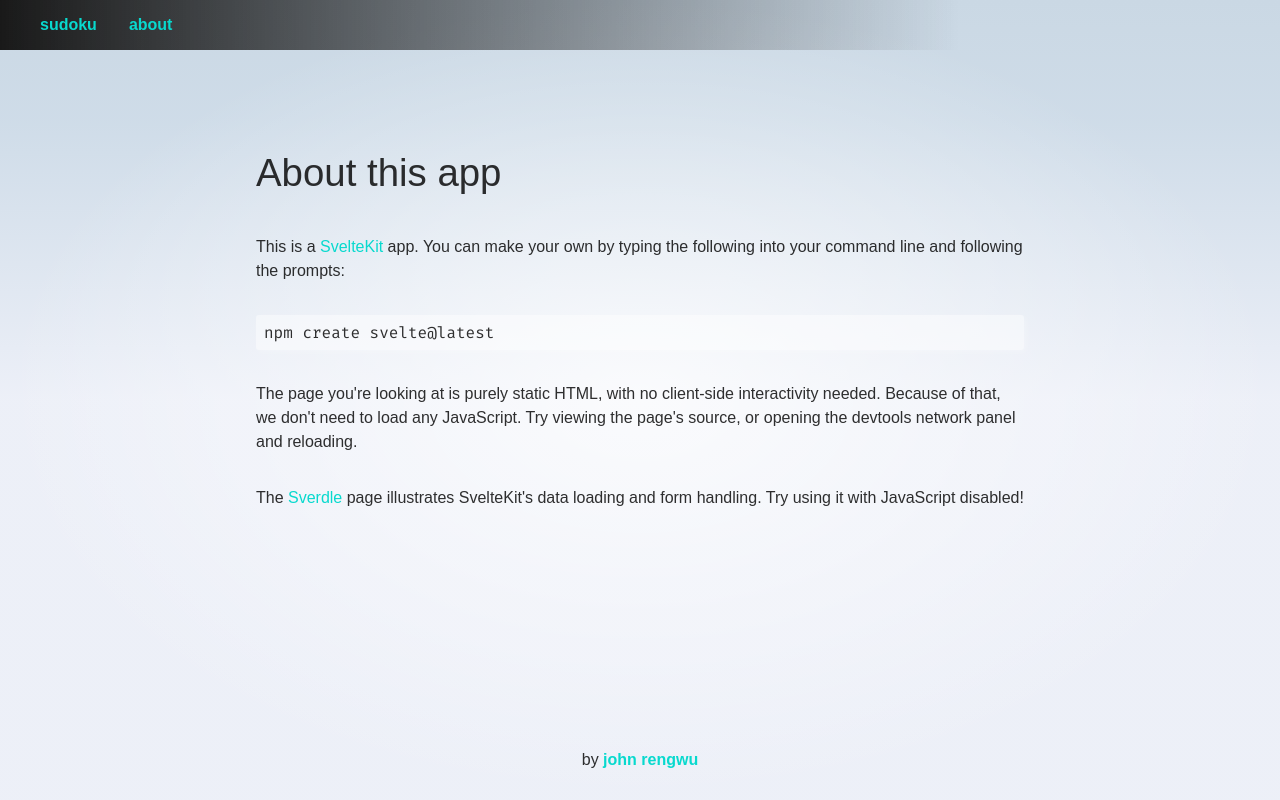
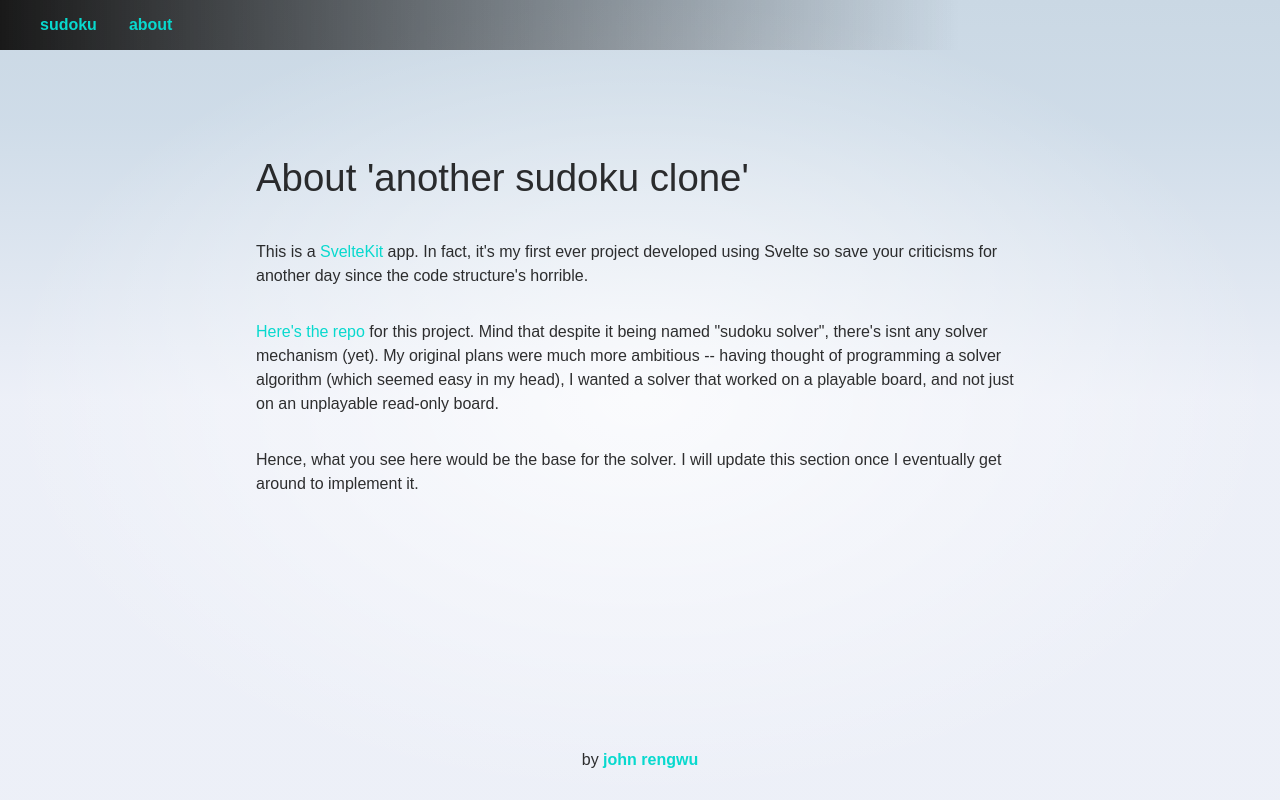
Before and after one commit to johngohrw/sudoku-solver, a SvelteKit app: page /about in a window 1280 px wide. Built offline with nearby package versions, Linux system fonts and the light colour scheme.

Commit message:
feat: add about section

```diff
--- a/src/routes/about/+page.svelte
+++ b/src/routes/about/+page.svelte
@@ -4,23 +4,23 @@
 </svelte:head>
 
 <div class="text-column">
-	<h1>About this app</h1>
+	<h1>About 'another sudoku clone'</h1>
 
 	<p>
-		This is a <a href="https://kit.svelte.dev">SvelteKit</a> app. You can make your own by typing the
-		following into your command line and following the prompts:
-	</p>
-
-	<pre>npm create svelte@latest</pre>
-
-	<p>
-		The page you're looking at is purely static HTML, with no client-side interactivity needed.
-		Because of that, we don't need to load any JavaScript. Try viewing the page's source, or opening
-		the devtools network panel and reloading.
+		This is a <a href="https://kit.svelte.dev">SvelteKit</a> app. In fact, it's my first ever project
+		developed using Svelte so save your criticisms for another day since the code structure's horrible.
 	</p>
 
 	<p>
-		The <a href="/sverdle">Sverdle</a> page illustrates SvelteKit's data loading and form handling. Try
-		using it with JavaScript disabled!
+		<a href="https://github.com/johngohrw/sudoku-solver">Here's the repo</a> for this project. Mind that
+		despite it being named "sudoku solver", there's isnt any solver mechanism (yet). My original plans
+		were much more ambitious -- having thought of programming a solver algorithm (which seemed easy in
+		my head), I wanted a solver that worked on a playable board, and not just on an unplayable read-only
+		board.
+	</p>
+
+	<p>
+		Hence, what you see here would be the base for the solver. I will update this section once I
+		eventually get around to implement it.
 	</p>
 </div>
```
Also changed, not shown: src/components/SudokuGame.svelte (+4 -7 lines), src/routes/+page.svelte (+7 -2 lines).
